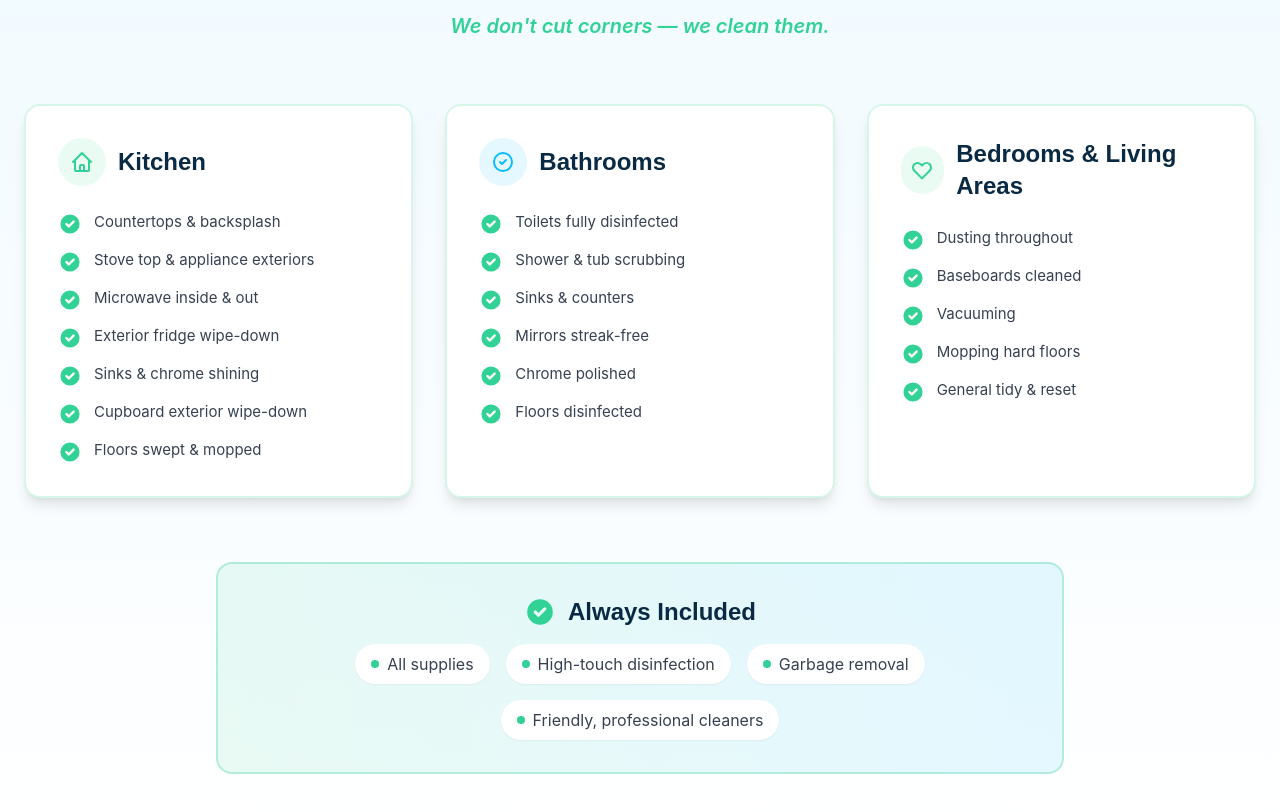
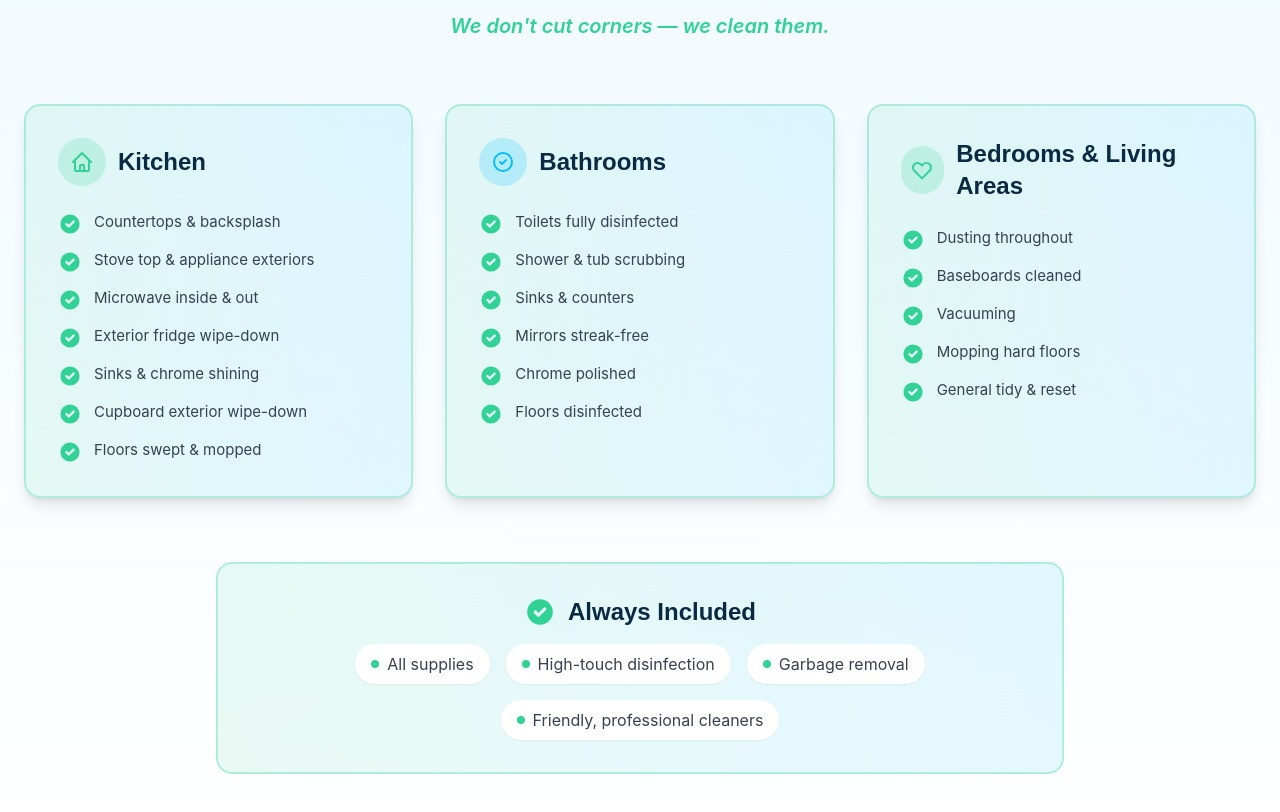
Before and after one commit to Veno777/Turbotech-Website, a Next.js app: page / in a window 1280 px wide. Shown: the part 2524-3336 px from the top of the page. Built offline with nearby package versions, Linux system fonts and the light colour scheme.

Commit message:
Apply two-tone gradient box style to all checklist cards (Kitchen, Bathrooms, Bedrooms & Living Areas)

```diff
--- a/app/page.tsx
+++ b/app/page.tsx
@@ -221,9 +221,9 @@ export default function Home() {
 
         <div className="max-w-7xl mx-auto grid md:grid-cols-3 gap-8 px-6">
           {/* Kitchen */}
-          <div className="bg-white rounded-2xl shadow-lg p-8 border-2 border-[#32D296]/20 hover:border-[#32D296]/40 transition-all hover:shadow-xl">
+          <div className="bg-gradient-to-r from-[#32D296]/10 to-[#09BCFF]/10 rounded-2xl shadow-lg p-8 border-2 border-[#32D296]/30 hover:border-[#32D296]/50 transition-all hover:shadow-xl">
             <div className="flex items-center gap-3 mb-6">
-              <div className="w-12 h-12 rounded-full bg-[#32D296]/10 flex items-center justify-center">
+              <div className="w-12 h-12 rounded-full bg-[#32D296]/20 flex items-center justify-center">
                 <svg className="w-6 h-6 text-[#32D296]" fill="none" stroke="currentColor" viewBox="0 0 24 24">
                   <path strokeLinecap="round" strokeLinejoin="round" strokeWidth={2} d="M3 12l2-2m0 0l7-7 7 7M5 10v10a1 1 0 001 1h3m10-11l2 2m-2-2v10a1 1 0 01-1 1h-3m-6 0a1 1 0 001-1v-4a1 1 0 011-1h2a1 1 0 011 1v4a1 1 0 001 1m-6 0h6" />
                 </svg>
@@ -251,9 +251,9 @@ export default function Home() {
           </div>
 
           {/* Bathrooms */}
-          <div className="bg-white rounded-2xl shadow-lg p-8 border-2 border-[#32D296]/20 hover:border-[#32D296]/40 transition-all hover:shadow-xl">
+          <div className="bg-gradient-to-r from-[#32D296]/10 to-[#09BCFF]/10 rounded-2xl shadow-lg p-8 border-2 border-[#32D296]/30 hover:border-[#32D296]/50 transition-all hover:shadow-xl">
             <div className="flex items-center gap-3 mb-6">
-              <div className="w-12 h-12 rounded-full bg-[#09BCFF]/10 flex items-center justify-center">
+              <div className="w-12 h-12 rounded-full bg-[#09BCFF]/20 flex items-center justify-center">
                 <svg className="w-6 h-6 text-[#09BCFF]" fill="none" stroke="currentColor" viewBox="0 0 24 24">
                   <path strokeLinecap="round" strokeLinejoin="round" strokeWidth={2} d="M9 12l2 2 4-4m6 2a9 9 0 11-18 0 9 9 0 0118 0z" />
                 </svg>
@@ -280,9 +280,9 @@ export default function Home() {
           </div>
 
           {/* Living Areas */}
-          <div className="bg-white rounded-2xl shadow-lg p-8 border-2 border-[#32D296]/20 hover:border-[#32D296]/40 transition-all hover:shadow-xl">
+          <div className="bg-gradient-to-r from-[#32D296]/10 to-[#09BCFF]/10 rounded-2xl shadow-lg p-8 border-2 border-[#32D296]/30 hover:border-[#32D296]/50 transition-all hover:shadow-xl">
             <div className="flex items-center gap-3 mb-6">
-              <div className="w-12 h-12 rounded-full bg-[#32D296]/10 flex items-center justify-center">
+              <div className="w-12 h-12 rounded-full bg-[#32D296]/20 flex items-center justify-center">
                 <svg className="w-6 h-6 text-[#32D296]" fill="none" stroke="currentColor" viewBox="0 0 24 24">
                   <path strokeLinecap="round" strokeLinejoin="round" strokeWidth={2} d="M4.318 6.318a4.5 4.5 0 000 6.364L12 20.364l7.682-7.682a4.5 4.5 0 00-6.364-6.364L12 7.636l-1.318-1.318a4.5 4.5 0 00-6.364 0z" />
                 </svg>
```
